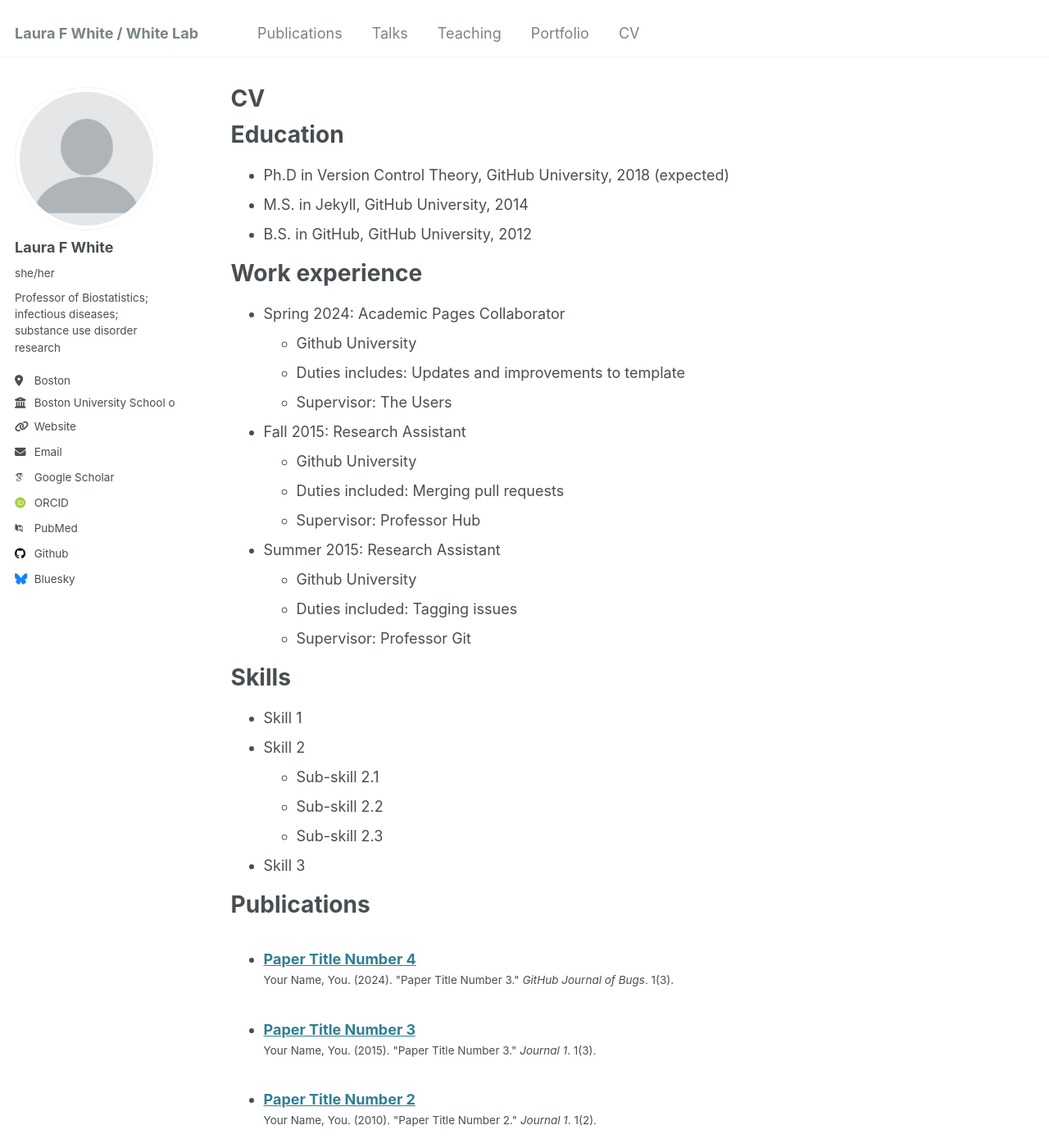
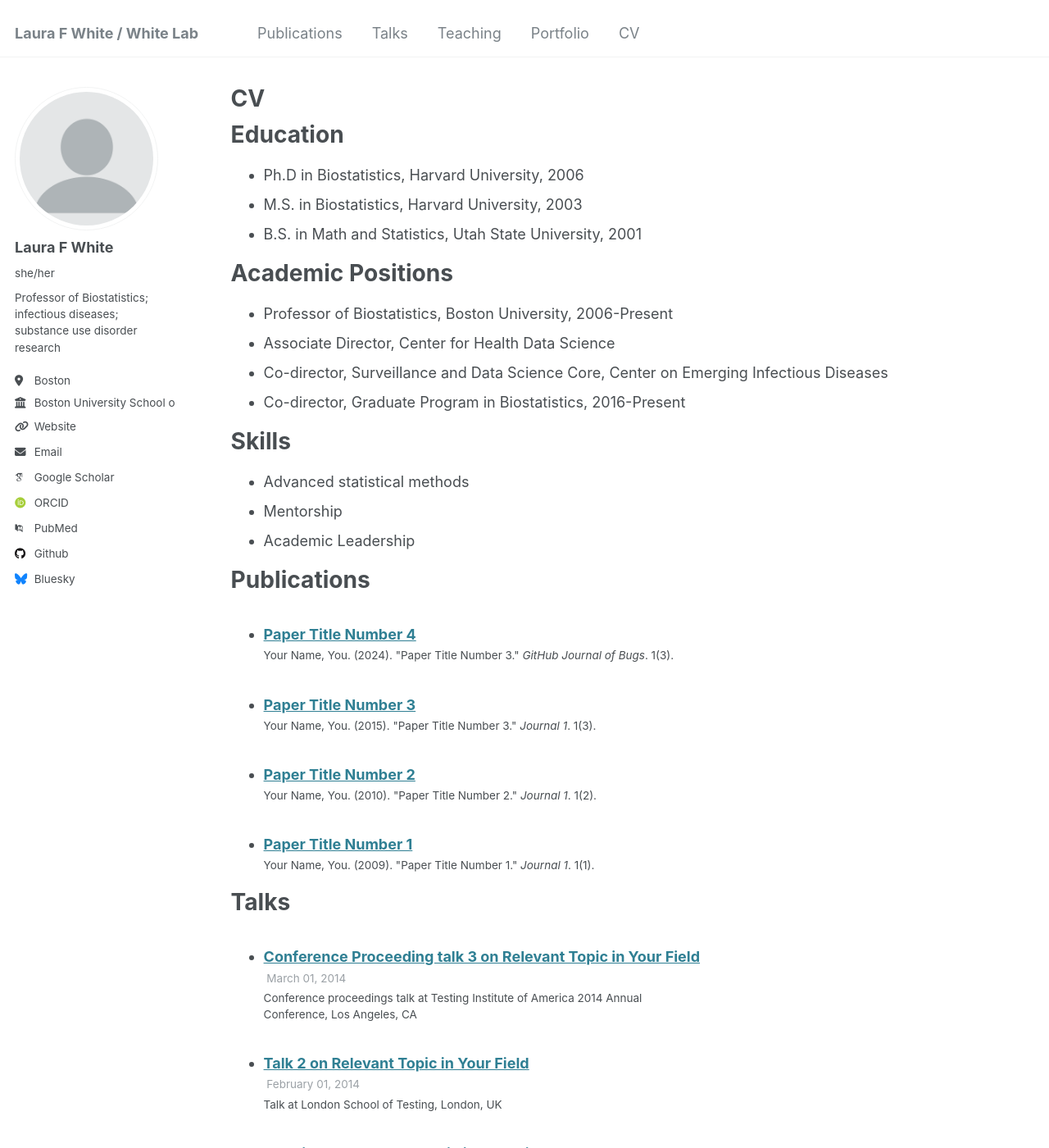
Before and after one commit to LauraFWhiteLab/LauraFWhiteLab.github.io, a Jekyll site: the page built from _pages/cv.md, in a window 1280 px wide and 1400 px high. Shown: the whole window at 82% size. Built offline with Jekyll 4.4.1, drawn with Linux system fonts in a browser that asks for light colours; some web fonts are replaced; some of the changed text lies outside the part shown.

Commit message:
Update cv.md

```diff
--- a/_pages/cv.md
+++ b/_pages/cv.md
@@ -11,35 +11,22 @@ redirect_from:
 
 Education
 ======
-* Ph.D in Version Control Theory, GitHub University, 2018 (expected)
-* M.S. in Jekyll, GitHub University, 2014
-* B.S. in GitHub, GitHub University, 2012
+* Ph.D in Biostatistics, Harvard University, 2006
+* M.S. in Biostatistics, Harvard University, 2003
+* B.S. in Math and Statistics, Utah State University, 2001
 
-Work experience
+Academic Positions
 ======
-* Spring 2024: Academic Pages Collaborator
-  * Github University
-  * Duties includes: Updates and improvements to template
-  * Supervisor: The Users
-
-* Fall 2015: Research Assistant
-  * Github University
-  * Duties included: Merging pull requests
-  * Supervisor: Professor Hub
-
-* Summer 2015: Research Assistant
-  * Github University
-  * Duties included: Tagging issues
-  * Supervisor: Professor Git
+* Professor of Biostatistics, Boston University, 2006-Present
+* Associate Director, Center for Health Data Science
+* Co-director, Surveillance and Data Science Core, Center on Emerging Infectious Diseases
+* Co-director, Graduate Program in Biostatistics, 2016-Present
 
 Skills
 ======
-* Skill 1
-* Skill 2
-  * Sub-skill 2.1
-  * Sub-skill 2.2
-  * Sub-skill 2.3
-* Skill 3
+* Advanced statistical methods
+* Mentorship
+* Academic Leadership
 
 Publications
 ======
@@ -58,7 +45,3 @@ Teaching
   <ul>{% for post in site.teaching reversed %}
     {% include archive-single-cv.html %}
   {% endfor %}</ul>
-
-Service and leadership
-======
-* Currently signed in to 43 different slack teams
```
